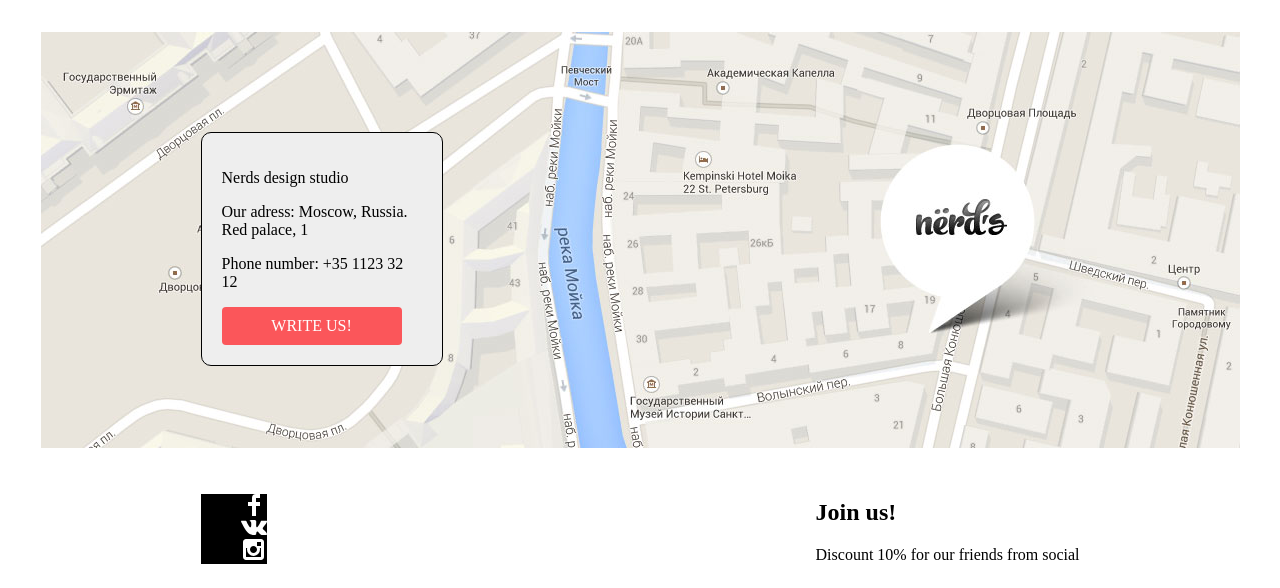
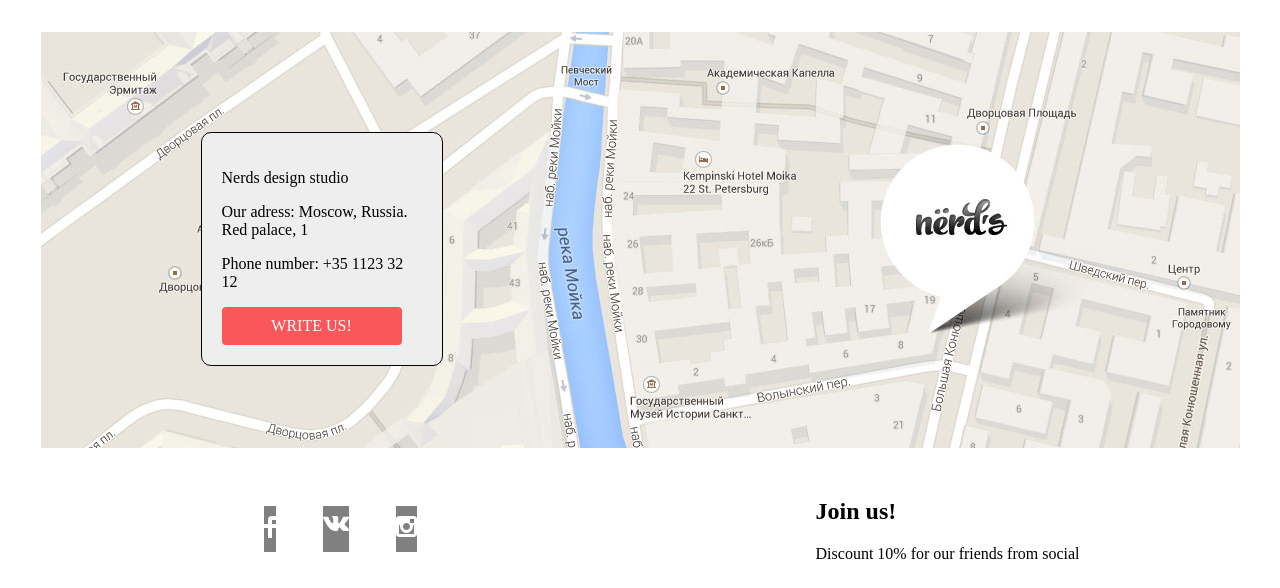
Before and after one commit to RomanKostyrin/Nerds, a plain HTML site: page index.html in a window 1280 px wide. Shown: the part 1627-2215 px from the top of the page. Drawn offline with nearby package versions, Linux system fonts and the light colour scheme.

Commit message:
Update style.css

```diff
--- a/css/style.css
+++ b/css/style.css
@@ -141,8 +141,16 @@
 	align-items: center;
 }
 .footer-social{
+	width:200px;
+	display: flex;
+	justify-content: space-around;
 	list-style: none;
 	text-align: center;
 	vertical-align: center;
-	background-color: black;
 }
+.social-background{
+	background-color: gray;
+	padding: 10px 0;
+
+	/*border-radius: 50%;*/
+}
```
